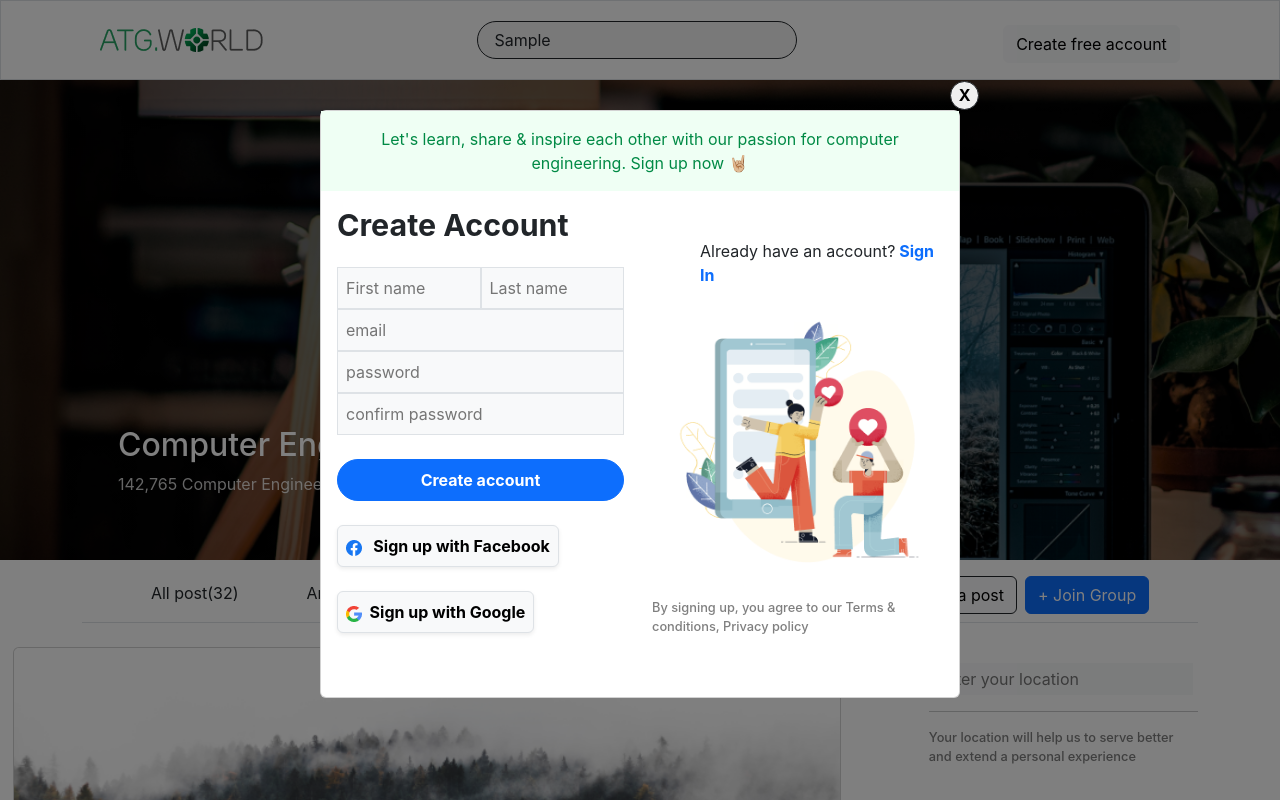
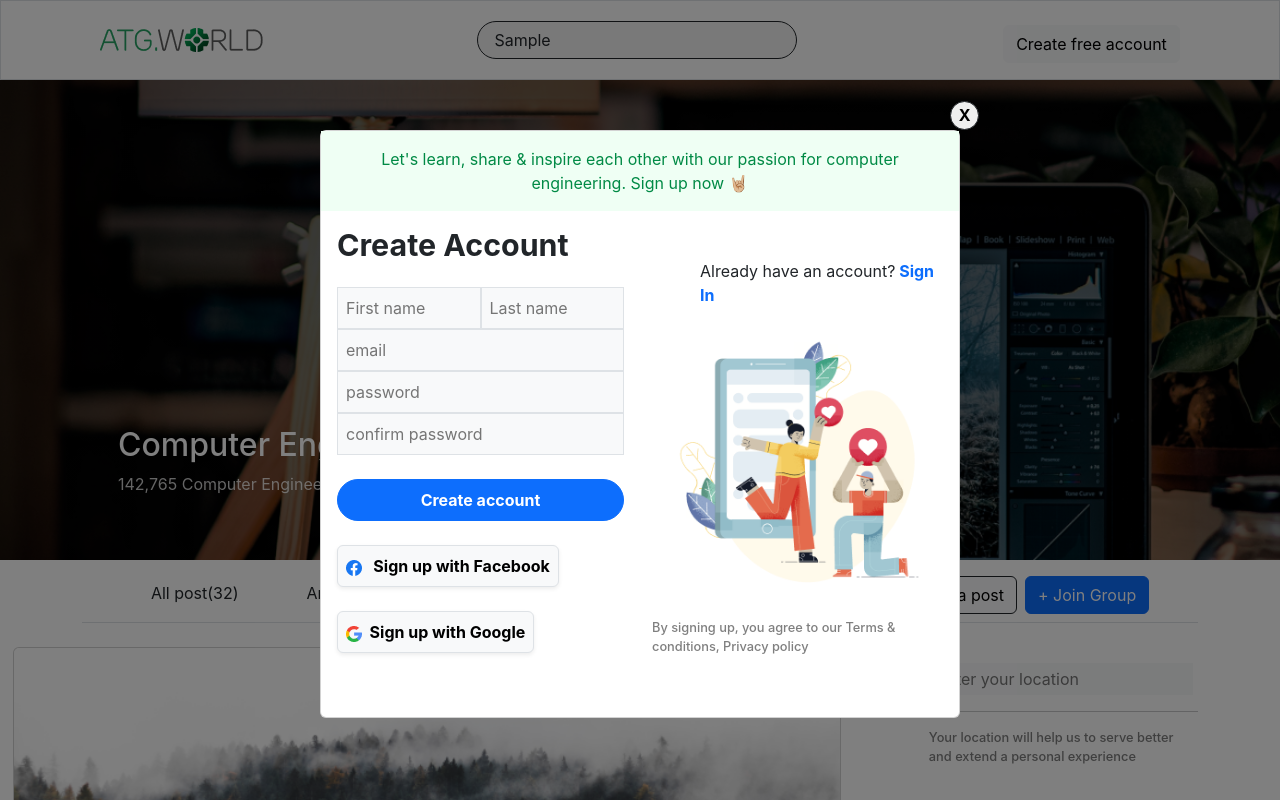
Before and after one commit to warriorBunny013/Communify, a React (Create React App) app: page / in a window 1280 px wide. Both pictures are taken after typing "Sample" into the empty fields and a click on the button "Create free account". Shown: the top 800 px of the page. Built offline with nearby package versions, Linux system fonts and the light colour scheme.

Commit message:
changed close button ui

```diff
--- a/src/components/Auth/Register.js
+++ b/src/components/Auth/Register.js
@@ -2,7 +2,7 @@ import React from 'react';
 
 const Register = ({setOpen}) => {
     return (<div className='' style={{ backgroundColor: "rgba(0,0,0,0.5)", position: "fixed",height: "100%", width: "100%", top: 0,left: 0, display: "flex" ,alignItems: "center",justifyContent: "center",overflow: "auto",zIndex: 99999}}>
-    <div className="mt-4 card mb-3 w-50 rounded" >
+    <div style={{marginTop:"4rem"}} className=" card mb-3 w-50 rounded" >
     <div className='text-center p-3'style={{position:"relative",color:"rgba(0, 138, 69, 1)",backgroundColor:"#EFFFF4"}}>Let's learn, share & inspire each other with our passion for computer engineering. Sign up now 🤘🏼<button onClick={() => setOpen(false)} className='rounded-circle border fw-bold text-grey border-dark' style={{ width:"1.8rem",height:"1.8rem", position:"absolute",top:-30,right:-20}}>X</button></div>
     <div className='container'>
         <div className='row'>
```
